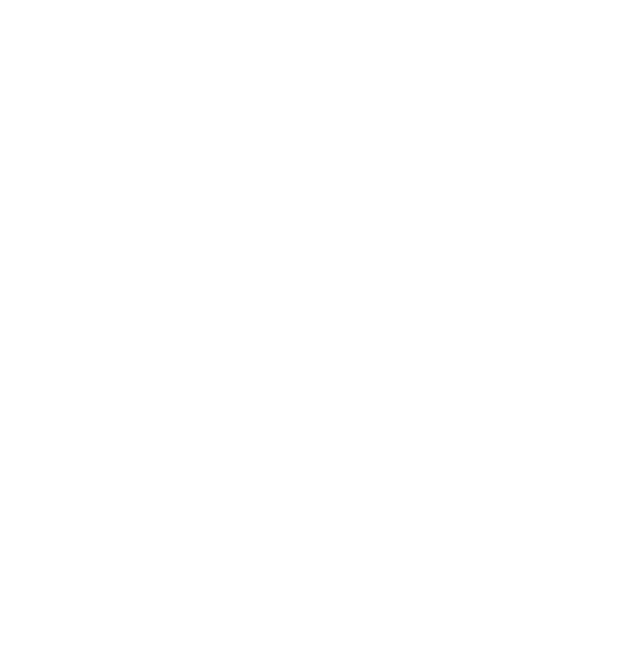
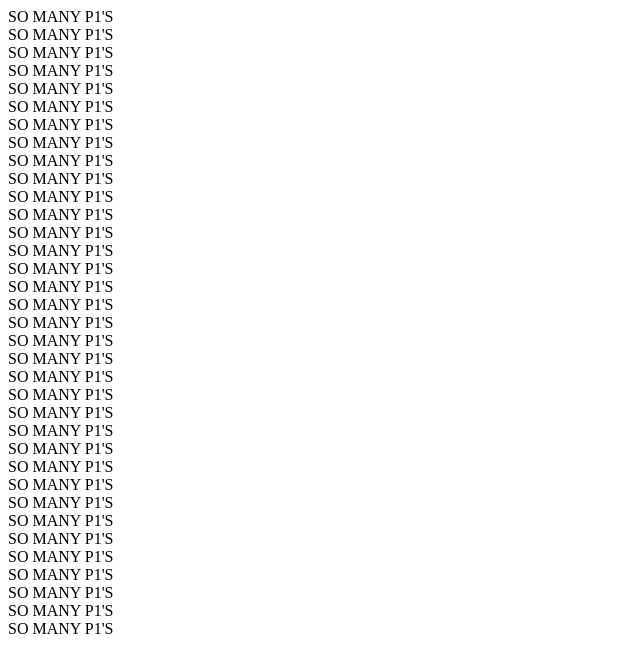
Before and after one commit to SeanDBon/TeamTestRepo, a website: page public/index.html in a window 1280 px wide. Shown: the whole page, without its empty margins (0-640 px from the left). Drawn offline with Linux system fonts and the light colour scheme.

Commit message:
Change sean 2

```diff
--- a/public/index.html
+++ b/public/index.html
@@ -5,6 +5,40 @@
     <title></title>
   </head>
   <body>
-
+    <p1> SO MANY P1'S </p1><br>
+    <p1> SO MANY P1'S </p1><br>
+    <p1> SO MANY P1'S </p1><br>
+    <p1> SO MANY P1'S </p1><br>
+    <p1> SO MANY P1'S </p1><br>
+    <p1> SO MANY P1'S </p1><br>
+    <p1> SO MANY P1'S </p1><br>
+    <p1> SO MANY P1'S </p1><br>
+    <p1> SO MANY P1'S </p1><br>
+    <p1> SO MANY P1'S </p1><br>
+    <p1> SO MANY P1'S </p1><br>
+    <p1> SO MANY P1'S </p1><br>
+    <p1> SO MANY P1'S </p1><br>
+    <p1> SO MANY P1'S </p1><br>
+    <p1> SO MANY P1'S </p1><br>
+    <p1> SO MANY P1'S </p1><br>
+    <p1> SO MANY P1'S </p1><br>
+    <p1> SO MANY P1'S </p1><br>
+    <p1> SO MANY P1'S </p1><br>
+    <p1> SO MANY P1'S </p1><br>
+    <p1> SO MANY P1'S </p1><br>
+    <p1> SO MANY P1'S </p1><br>
+    <p1> SO MANY P1'S </p1><br>
+    <p1> SO MANY P1'S </p1><br>
+    <p1> SO MANY P1'S </p1><br>
+    <p1> SO MANY P1'S </p1><br>
+    <p1> SO MANY P1'S </p1><br>
+    <p1> SO MANY P1'S </p1><br>
+    <p1> SO MANY P1'S </p1><br>
+    <p1> SO MANY P1'S </p1><br>
+    <p1> SO MANY P1'S </p1><br>
+    <p1> SO MANY P1'S </p1><br>
+    <p1> SO MANY P1'S </p1><br>
+    <p1> SO MANY P1'S </p1><br>
+    <p1> SO MANY P1'S </p1><br>
   </body>
 </html>
```
Also changed, not shown: 1 other file.
